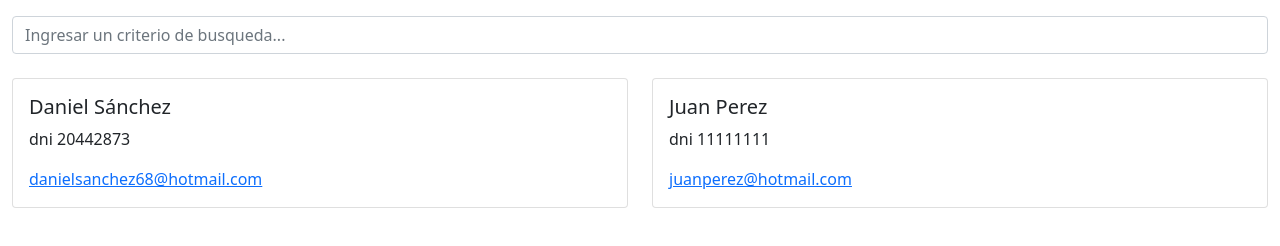
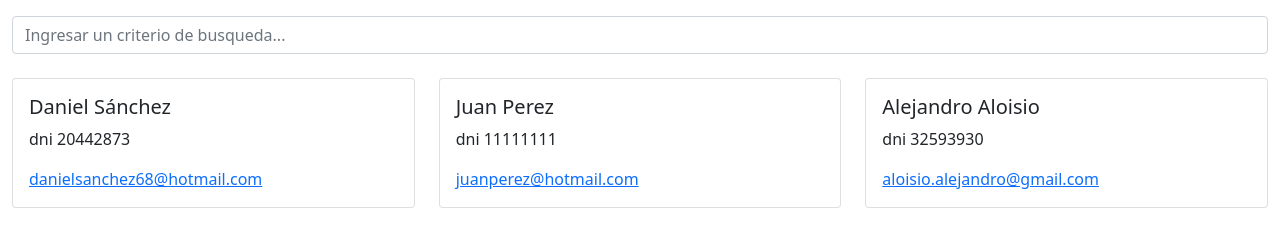
Before and after one commit to aaloisio86/nt2-TP1-Aloisio-Quibus-Alejandro, a plain HTML site: page index.html in a window 1280 px wide. Drawn offline with nearby package versions, Linux system fonts and the light colour scheme.

Commit message:
Add new user object for Alejandro Aloisio

```diff
--- a/index.html
+++ b/index.html
@@ -38,6 +38,7 @@
                             { nombre: 'Daniel', apellido: 'Sánchez', dni: 20442873, correo: 'danielsanchez68@hotmail.com' },
                             { nombre: 'Juan', apellido: 'Perez', dni: 11111111, correo: 'juanperez@hotmail.com' },
                             //Agregar aquí nombre, apellido, dni y correo en formato objeto
+                            { nombre: 'Alejandro', apellido: 'Aloisio', dni: 32593930, correo: 'aloisio.alejandro@gmail.com' },
                         ]
                 }
             },
```
